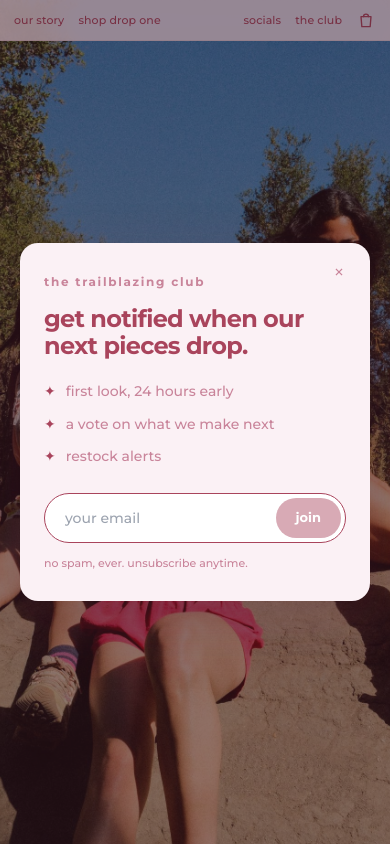
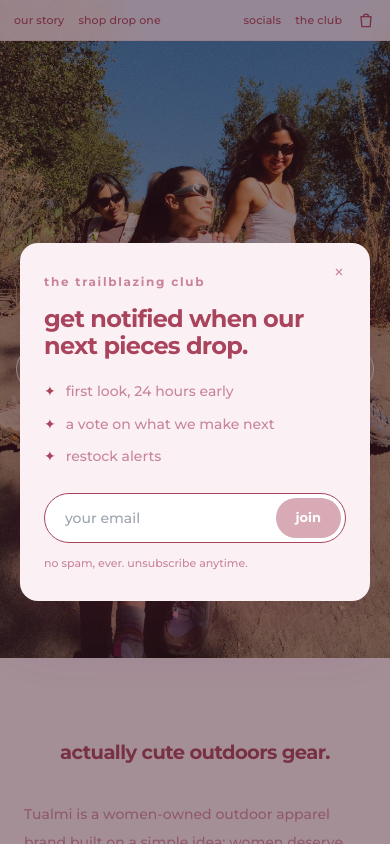
Before and after one commit to ctrujillo12/tualmi-demo2, a Next.js app: page / in a window 390 px wide. Shown: the top 844 px of the page. Built offline with nearby package versions, Linux system fonts and the light colour scheme; no server answers; a web font is replaced by a local one.

Commit message:
discount codes

```diff
--- a/src/app/globals.css
+++ b/src/app/globals.css
@@ -226,6 +226,15 @@ body {
 .hero-viewport {
   height: 130vh;
   height: 130svh;
+}
+
+/* Mobile: crop the hero down so the about section is reachable with one
+   short scroll instead of one and a third screens of photo. */
+@media (max-width: 768px) {
+  .hero-viewport {
+    height: 78vh;
+    height: 78svh;
+  }
 }
 
 @media (max-width: 768px) {
@@ -507,3 +516,60 @@ body {
   .discount-inline-code,
   .discount-inline-note { flex: 1 1 100%; }
 }
+
+
+/* ── Hero shop buttons ─────────────────────────────────────────────────────
+   Styled to match the EST / 2026 marks — white, wide letter-spacing, light
+   weight — so they read as part of the hero lockup rather than as UI dropped
+   on top of it. Translucent fill keeps the photo visible through them; hover
+   fills solid.                                                             */
+
+.hero-ctas {
+  display: flex;
+  gap: 14px;
+  justify-content: center;
+  flex-wrap: wrap;
+  padding: 0 16px;
+}
+
+.hero-cta {
+  display: inline-flex;
+  align-items: center;
+  justify-content: center;
+  min-height: 46px;              /* comfortable tap target */
+  padding: 13px 30px;
+  background-color: rgba(255, 255, 255, 0.14);
+  -webkit-backdrop-filter: blur(2px);
+  backdrop-filter: blur(2px);
+  border: 1.5px solid rgba(255, 255, 255, 0.9);
+  color: #fff;
+  font-family: var(--font-montserrat), system-ui, sans-serif;
+  font-size: clamp(11px, 1.3vw, 13px);
+  font-weight: 500;
+  letter-spacing: 0.2em;         /* matches the EST / 2026 tracking */
+  text-transform: uppercase;
+  text-decoration: none;
+  border-radius: 100px;
+  white-space: nowrap;
+  transition: background-color 0.2s ease, color 0.2s ease;
+}
+
+.hero-cta:hover {
+  background-color: #fff;
+  color: #A9445C;
+}
+
+@media (max-width: 640px) {
+  .hero-ctas { gap: 10px; width: 100%; }
+  .hero-cta {
+    flex: 1 1 0;
+    min-width: 0;
+    padding: 12px 10px;
+    letter-spacing: 0.14em;
+    max-width: 180px;
+  }
+}
+
+@media (max-width: 360px) {
+  .hero-cta { letter-spacing: 0.1em; padding: 12px 6px; }
+}
--- a/src/app/page.tsx
+++ b/src/app/page.tsx
@@ -207,6 +207,18 @@ export default function Home() {
           </div>
 
           <LaunchCountdown tone="light" />
+
+          {/* Straight-to-product CTAs. Most cold traffic arrives on mobile from
+              social and bounces before scrolling, so the two buys need to be
+              reachable without any scrolling at all. */}
+          <div className="hero-ctas">
+            <Link href="/products/sierra-shorts" className="hero-cta">
+              shop shorts
+            </Link>
+            <Link href="/products/juniper-pant" className="hero-cta">
+              shop pants
+            </Link>
+          </div>
         </div>
       </section>
 
```
